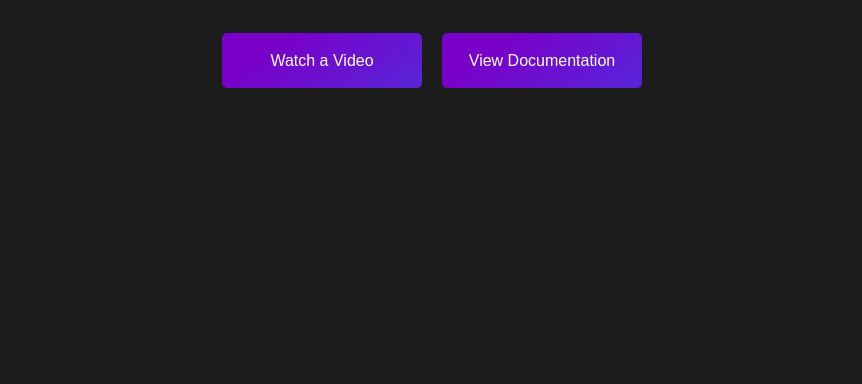
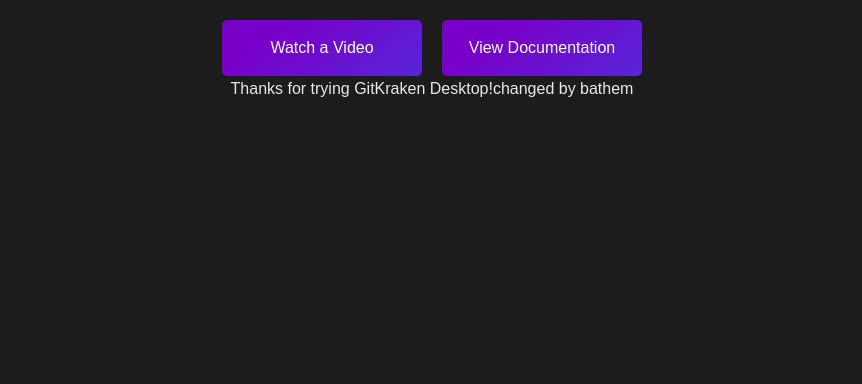
Before and after one commit to mehtabghani-10p/GitDemo, a plain HTML site: page index.html in a window 1280 px wide. Shown: the part 416-800 px from the top of the page, without its empty margins (208-1070 px from the left). Drawn offline with Linux system fonts and the light colour scheme.

Commit message:
footer added

```diff
--- a/index.html
+++ b/index.html
@@ -16,5 +16,8 @@
         <a href="https://www.youtube.com/watch?v=LBlijN29gb8" target="_blank">Watch a Video</a>
         <a href="https://help.gitkraken.com/gitkraken-desktop/gitkraken-desktop-home/" target="_blank">View Documentation</a>
     </div>
+	<footer>
+		<p>Thanks for trying GitKraken Desktop!changed by bathem</p>
+	</footer>
 </body>
 </html>
```
